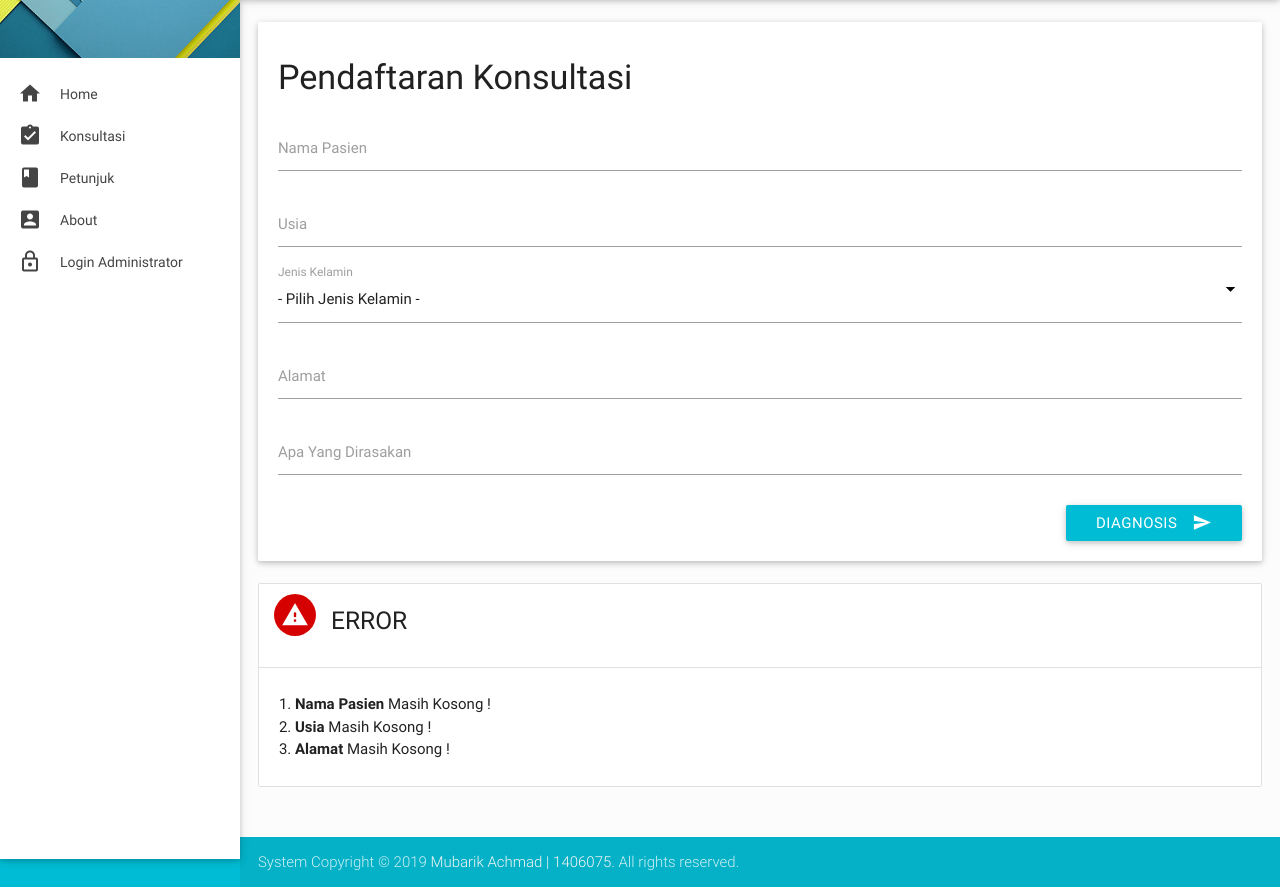
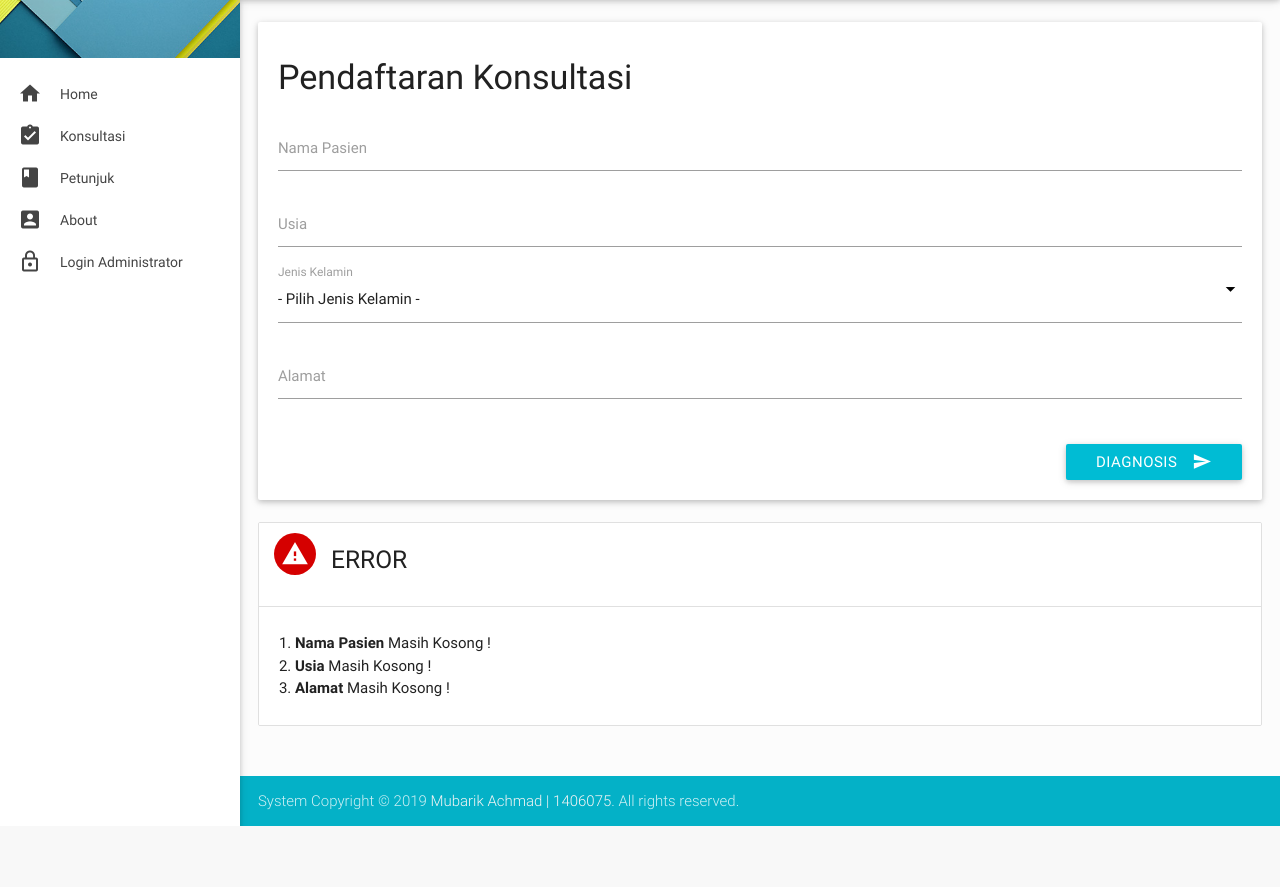
Before and after one commit to iqbalrevvin/barik-skripsi, a PHP site: page /html2pdf/home/index.php?menus=Daftar_Pasien in a window 1280 px wide. Shown: the part 65-952 px from the top of the page. After the commit the page ends 891 px from the top, so only its background shows below. Run offline with PHP 8.4, Linux system fonts and the light colour scheme; data that the repository does not hold is empty.

Commit message:
Update diagnosis.php

```diff
--- a/home/diagnosis.php
+++ b/home/diagnosis.php
@@ -55,8 +55,8 @@
           </div>
             <div class="row">
               <div class="input-field col s12">
-                <input type="text" class="validate" name="Txt_Rasakan" value="<?php echo $dataRasakan?>"/>
-                <label>Apa Yang Dirasakan</label>
+                <input type="hidden" class="validate" name="Txt_Rasakan" value="-"/>
+                <!-- <label>Apa Yang Dirasakan</label> -->
               </div>
             </div>
             <div class="row">
```
